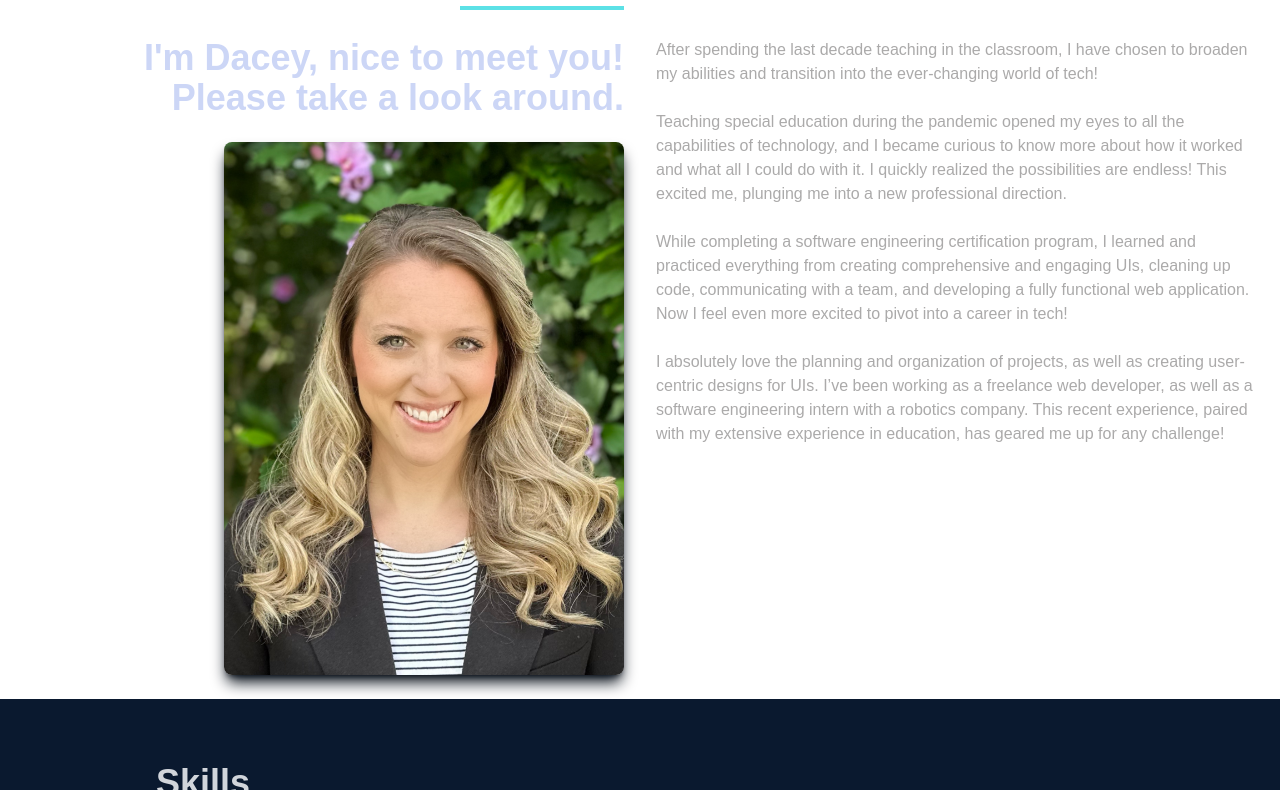
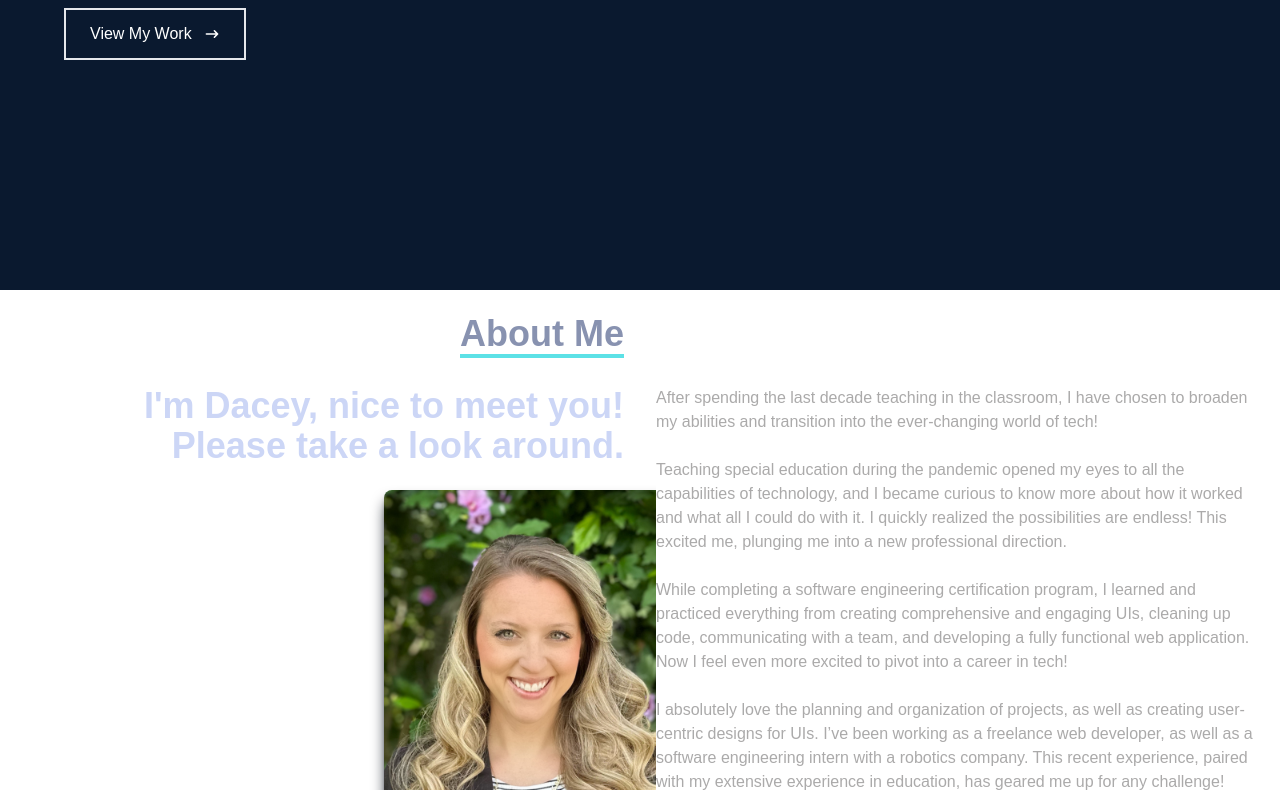
Before and after one commit to DaceyForward/Portfolio, a React (Create React App) app: page / in a window 1280 px wide. Shown: the part 510-1300 px from the top of the page. Built offline with nearby package versions, Linux system fonts and the light colour scheme; the HTML template or start-up script is replaced by a standard one.

Commit message:
sizing updates

```diff
--- a/src/components/About.jsx
+++ b/src/components/About.jsx
@@ -17,8 +17,8 @@ const About = () => {
                 <div className=' w-full grid sm:grid-cols-2 gap-8 px-4 bg-white'>
                     <div className='sm:text-right text-4xl pl-12 font-bold text-[#ccd6f6] bg-white'>
                         <p>I'm Dacey, nice to meet you! Please take a look around.</p>
-                        <div className='py-6 pl-40'>
-                        <img src={Headshot} alt="Headshot" className='size-fit rounded-lg shadow-lg shadow-[#040c16]'/>
+                        <div className='py-6 pl-80'>
+                        <img src={Headshot} alt="Headshot" className='size-fit max-w-80 max-h-96 rounded-lg shadow-lg shadow-[#040c16]'/>
                         </div>
 
                     </div>
--- a/src/components/Home.jsx
+++ b/src/components/Home.jsx
@@ -4,7 +4,7 @@ import {Link} from 'react-scroll'
 
 const Home = () => {
   return (
-    <div name='home' className='w-full h-full'>
+    <div name='home' className='w-full h-screen'>
 
         {/* container */}
         <div className=' mx-auto pl-16 pr-10 flex flex-col justify-center h-full bg-[#0a192f]'>
```
